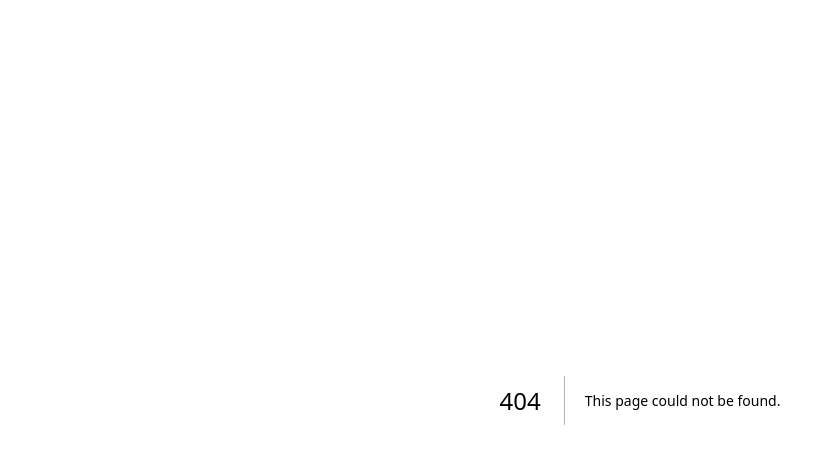
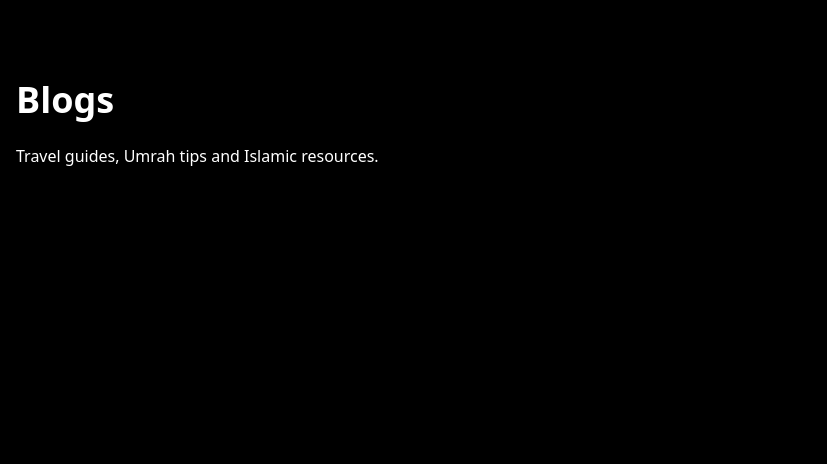
Before and after one commit to sohilcodes/safar-al-haramayn, a Next.js app: page /blogs in a window 1280 px wide. Before the commit this address had no page. Shown: the top 464 px of the page, without its empty margins (0-827 px from the left). Built offline with nearby package versions, Linux system fonts and the light colour scheme.

Commit message:
Create page.tsx

```diff
--- /dev/null
+++ b/app/blogs/page.tsx
@@ -0,0 +1,18 @@
+export const metadata = {
+  title: "Blogs | Safar Al-Haramayn",
+};
+
+export default function BlogsPage() {
+  return (
+    <main className="container mx-auto px-4 py-20">
+      <h1 className="text-4xl font-bold mb-6">
+        Blogs
+      </h1>
+
+      <p>
+        Travel guides, Umrah tips and Islamic
+        resources.
+      </p>
+    </main>
+  );
+}
```
